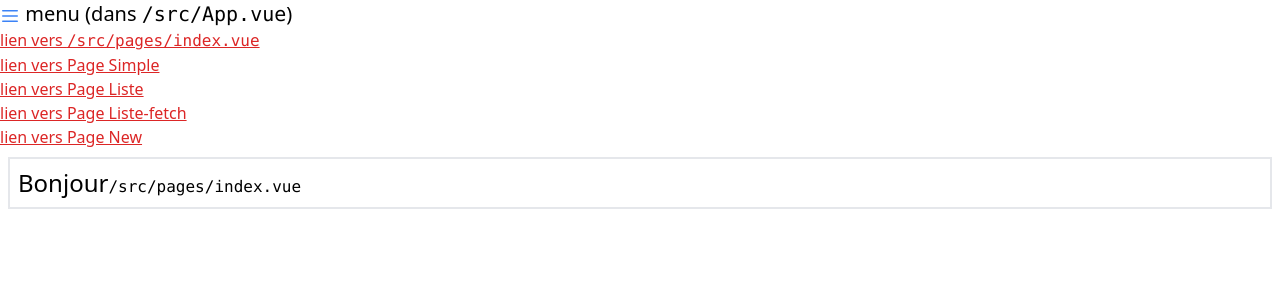
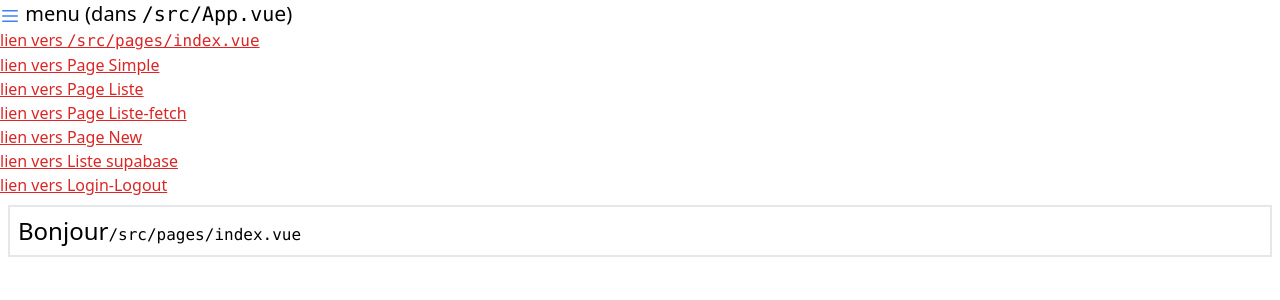
Before and after one commit to ChamberlinMorgane/tp1-dev-frontp-morgane-chamberlin, a Vue app: page / in a window 1280 px wide. Shown: the top 300 px of the page. Built offline with nearby package versions, Linux system fonts and the light colour scheme; what @formkit/vue would draw is missing.

Commit message:
mise à jour des routes

```diff
--- a/src/App.vue
+++ b/src/App.vue
@@ -31,6 +31,16 @@
           <h2>lien vers Page New</h2>
         </router-link>
       </li>
+      <li>
+        <router-link class="text-red-600 underline" to="/liste-supabase">
+          <h2>lien vers Liste supabase</h2>
+        </router-link>
+      </li>
+      <li>
+        <router-link class="text-red-600 underline" to="/login-logout">
+          <h2>lien vers Login-Logout</h2>
+        </router-link>
+      </li>
     </ul>
   </nav>
   <Suspense>
```
